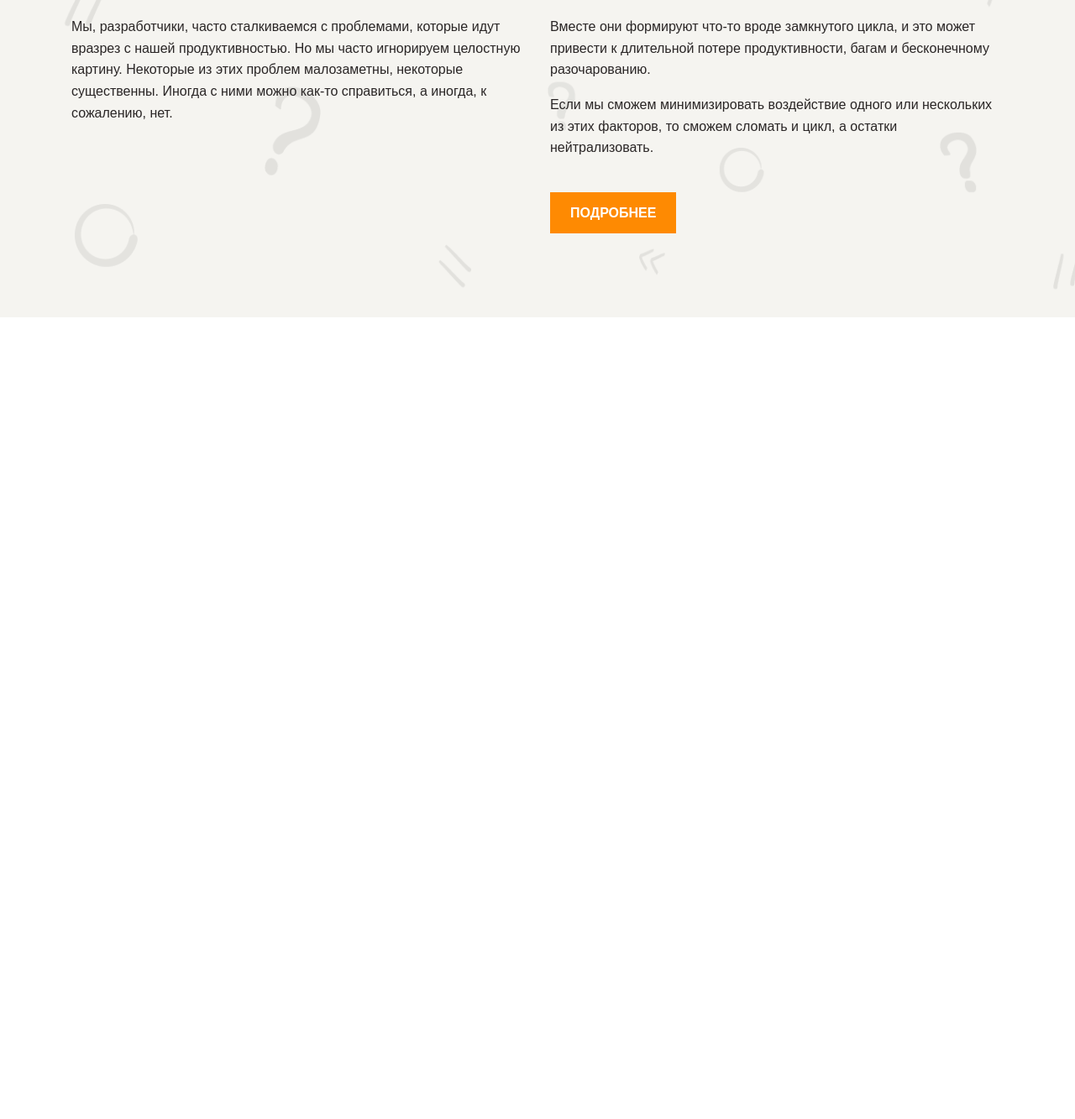
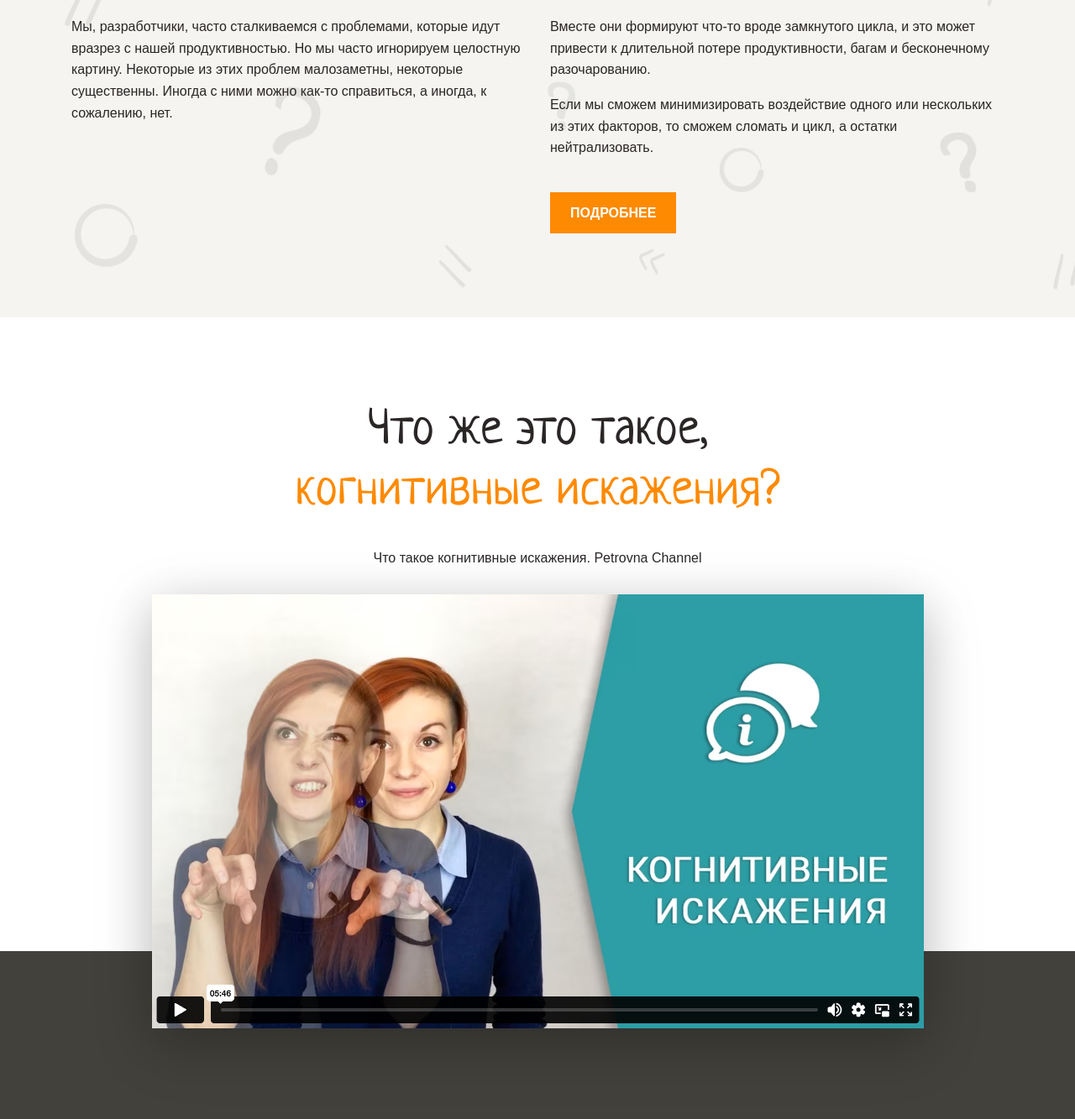
Before and after one commit to sashavatamanyuk/layout-designer-project-58, a plain HTML site: page src/index.html in a window 1280 px wide. Shown: the part 541-1874 px from the top of the page at 84% size. Before the commit the page ends 919 px from the top, so only its background shows below. Drawn offline with Linux system fonts and the light colour scheme; a web font is replaced by a local one.

Commit message:
add video section

```diff
--- a/src/assets/styles/style.css
+++ b/src/assets/styles/style.css
@@ -82,7 +82,8 @@ h3 {
 
 /* HEADER */
 
-/* Этот фон встречается почти во всех секциях, поэтому его необходимо сделать универсальным. Лучшим вариантом будет использование псевдоэлемента before. */
+/* Этот фон встречается почти во всех секциях, поэтому его необходимо сделать универсальным.
+Лучшим вариантом будет использование псевдоэлемента before. */
 .background::before {
   content: " ";
   position: absolute;
@@ -133,6 +134,32 @@ header .btn {
   transition: all 0.3s linear;
 }
 
+/* VIDEO */
+section.video {
+  text-align: center;
+}
+
+section.video .video {
+  position: relative;
+  margin-bottom: -200px;
+  filter: drop-shadow(0 16px 32px rgba(0 0 0 / 15%));
+}
+
+section.video h1 {
+  font-size: 60px;
+}
+
+section.video h1,
+section.video p {
+  margin-top: 0;
+  margin-bottom: 30px;
+}
+
+/* NAVIGATION */
+section.navigation {
+  background-color: var(--black-ink);
+}
+
 /* ATOMIC */
 .bg-light {
   background-color: var(--classic-chalk);
--- a/src/index.html
+++ b/src/index.html
@@ -34,7 +34,20 @@
         </div>
     </header>
     <main>
-        <section></section>
+        <section id="preview-image" class="video">
+            <div class="container">
+                <h1>Что же это такое,<br><span class="text-special"> когнитивные искажения?</span></h1>
+                <p>Что такое когнитивные искажения. Petrovna Channel</p>
+            <a class="video" href="https://youtu.be/jie9AizBqss" title="Что такое когнитивные искажения" target="_blank">
+                <img class="video" src="./assets/images/preview.png" alt="video preview" width="919" height="517">
+            </a>
+            </div>
+        </section>
+        <section id="navigation" class="navigation">
+            <div class="container">
+
+            </div>
+        </section>
     </main>
     <footer></footer>
 </body>
```
Also changed, not shown: src/assets/images/preview.png (added).
